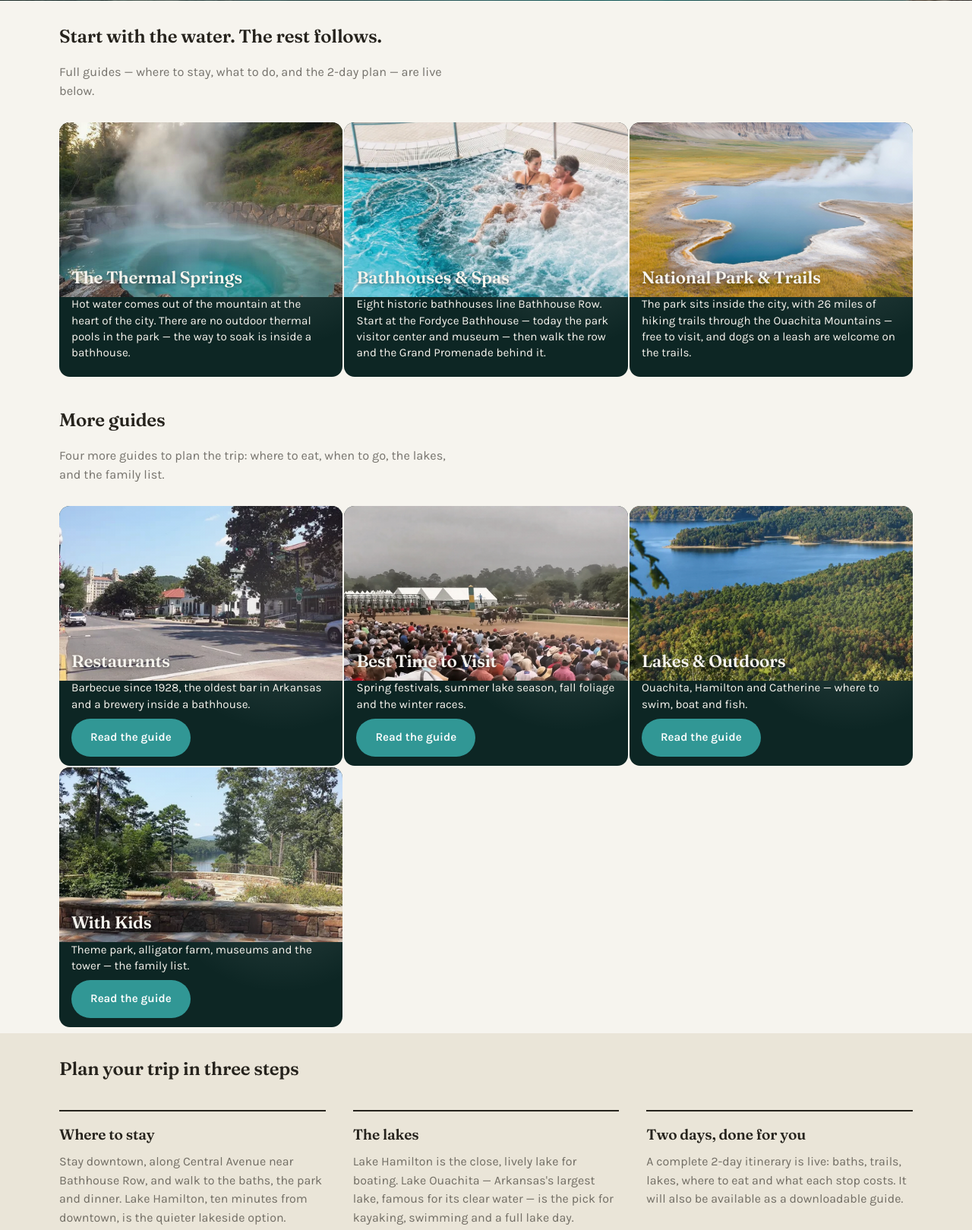
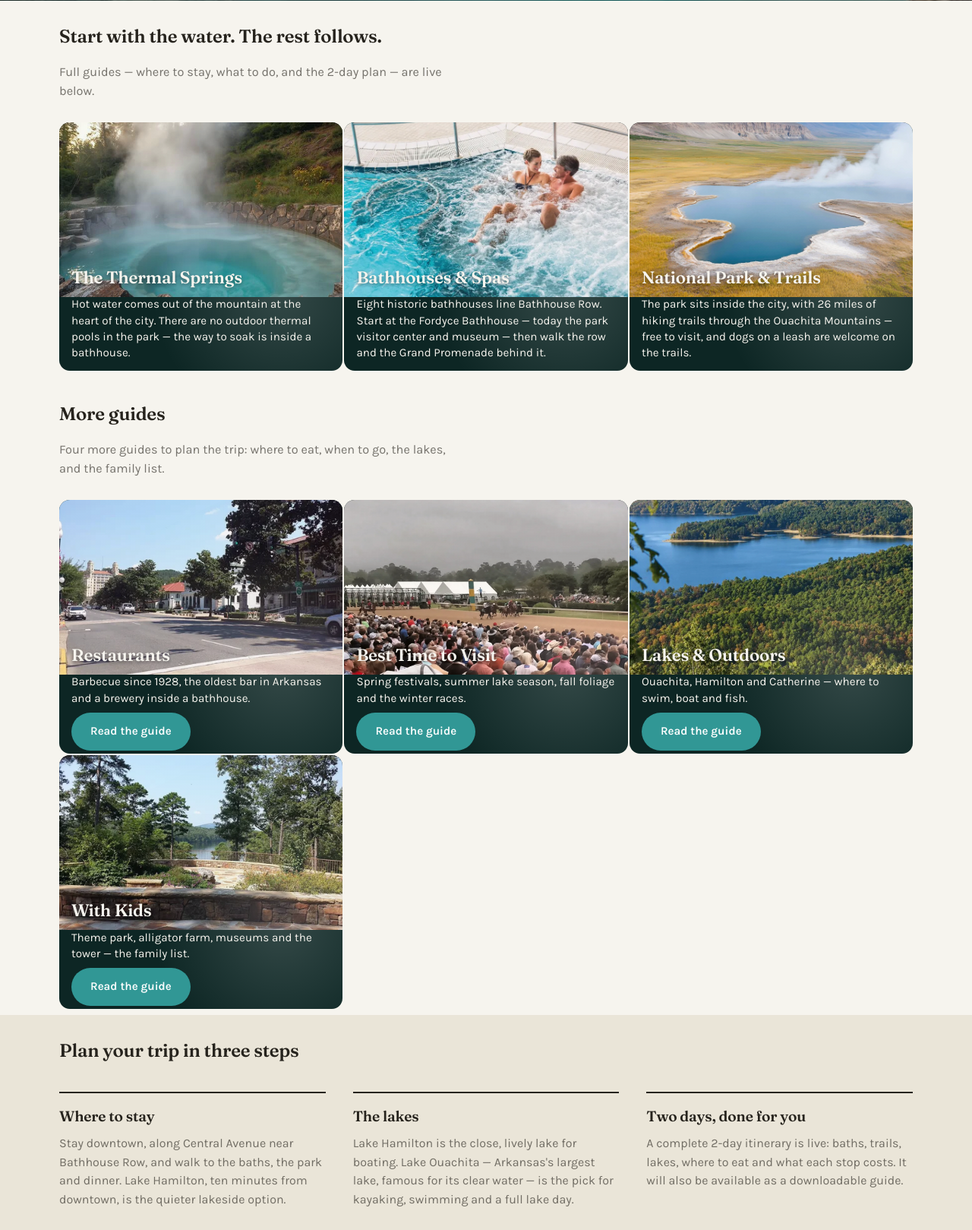
Before and after one commit to robguter/HotSprings, a PHP site: page / in a window 1280 px wide. Shown: the part 636-2255 px from the top of the page at 76% size. Run offline with PHP 8.4, Linux system fonts and the light colour scheme; some libraries are stand-ins or nearby versions; grey boxes are pictures that could not be loaded.

Commit message:
Altura de la ficha mas

```diff
--- a/pubs/css/style.css
+++ b/pubs/css/style.css
@@ -172,25 +172,8 @@ button{ font-family:inherit; cursor:pointer; }
 
 .spring-panel::after{
   content:''; position:absolute; z-index:-1; border-radius:50%;
-  width:340px; height:350px; right:-90px; top:-50px;
+  width:340px; height:350px; right:-90px; top:50px;
   background:radial-gradient(circle, rgba(255,255,255,.16), transparent 70%);
-}
-
-/* --- NUEVA CONFIGURACIÓN DE VARIABLES CON IMÁGENES DE FONDO --- */
-
-.spring-panel--belleza {
-  --panel-bg: linear-gradient(155deg, rgba(173, 109, 101, 0.5), rgba(120, 54, 43, 0.6)),
-              url('../images/belleza/belleza_01.webp');
-}
-
-.spring-panel--hogar {
-  --panel-bg: linear-gradient(155deg, rgba(215, 154, 62, 0.5), rgba(169, 106, 30, 0.6)),
-              url('../images/hogar/hogar_06.webp');
-}
-
-.spring-panel--vida {
-  --panel-bg: linear-gradient(155deg, rgba(106, 178, 168, 0.5), rgba(31, 89, 81, 0.6)),
-              url('../images/vida/vida_01.webp');
 }
 
 /* --- AJUSTES EN EL CONTENEDOR ANTES DE LA CAPA PARA QUE LA IMAGEN SE VEA BIEN --- */
@@ -218,7 +201,7 @@ button{ font-family:inherit; cursor:pointer; }
   border-radius: var(--radius-m);
   /* El título queda DENTRO de la foto: empieza a 187px y la foto mide 230px,
      así el párrafo arranca justo donde termina la foto */
-  padding: calc(171px + var(--space-2)) var(--space-2) .75rem;
+  padding: calc(171px + var(--space-2)) var(--space-2) .25rem;
   color: var(--mist);
   background: var(--deep-teal-2);
   min-height: 0;
@@ -677,3 +660,21 @@ a.tarjeta-slider {
 .hero--video .wrap{ position:relative; z-index:2; display:block; width:100%; }
 .hero--video .columna-texto{ max-width:620px; }
 @media (max-width:720px){ .hero--video{ min-height:480px; } }
+
+
+/* --- NUEVA CONFIGURACIÓN DE VARIABLES CON IMÁGENES DE FONDO ---
+.spring-panel--belleza {
+  --panel-bg: linear-gradient(155deg, rgba(173, 109, 101, 0.5), rgba(120, 54, 43, 0.6)),
+              url('../images/belleza/belleza_01.webp');
+}
+
+.spring-panel--hogar {
+  --panel-bg: linear-gradient(155deg, rgba(215, 154, 62, 0.5), rgba(169, 106, 30, 0.6)),
+              url('../images/hogar/hogar_06.webp');
+}
+
+.spring-panel--vida {
+  --panel-bg: linear-gradient(155deg, rgba(106, 178, 168, 0.5), rgba(31, 89, 81, 0.6)),
+              url('../images/vida/vida_01.webp');
+}
+ */
```
